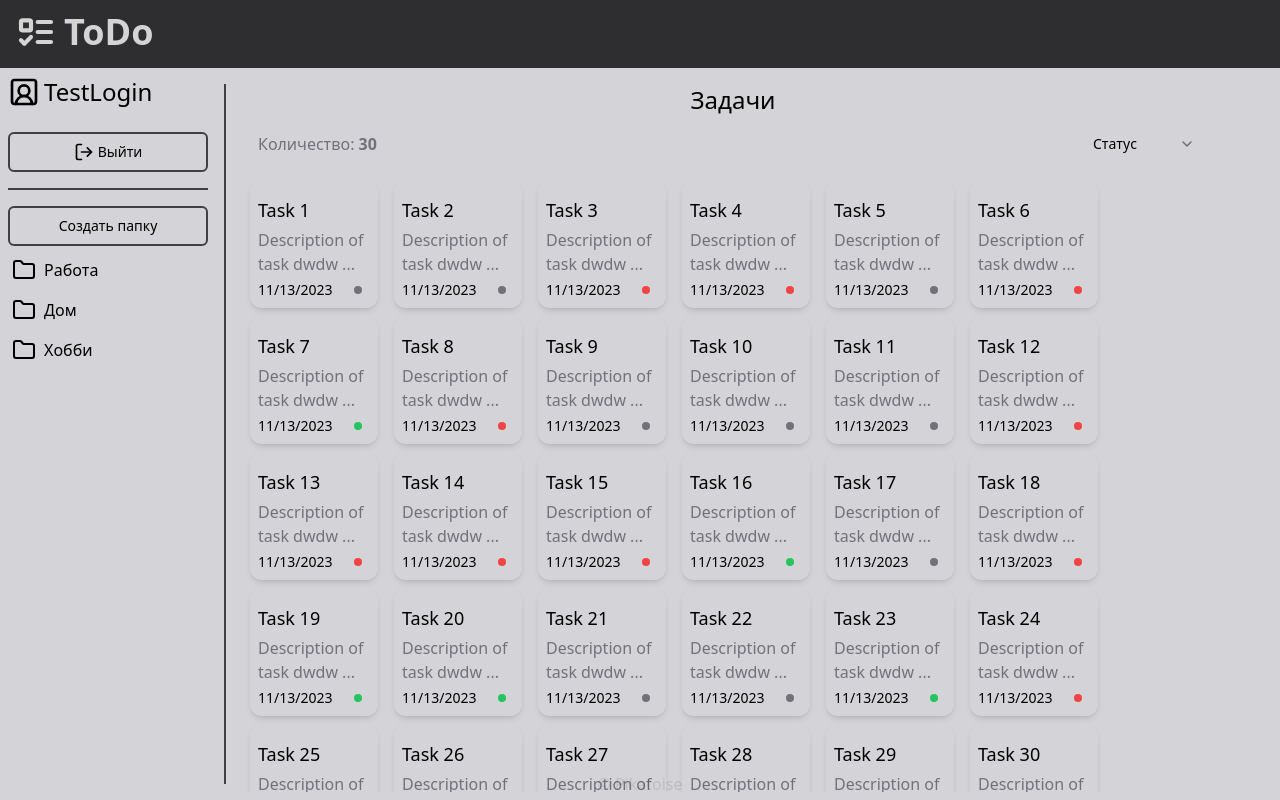
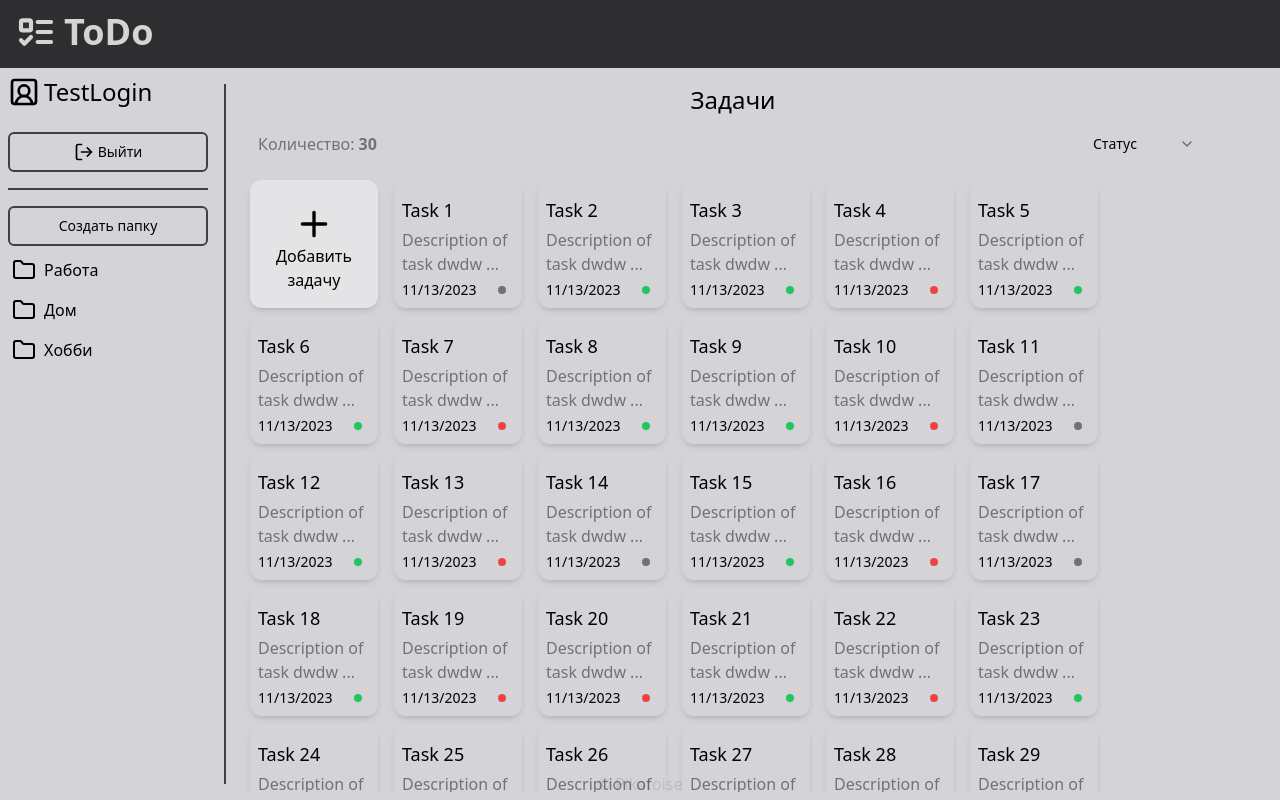
Before and after one commit to Pikatoise/ToDoWeb, a React (Vite) app in the folder Frontend/ToDo.React/: page / in a window 1280 px wide. Built offline with nearby package versions, Linux system fonts and the light colour scheme.

Commit message:
task add form, loading circles

```diff
--- a/Frontend/ToDo.React/src/api/TaskApi.ts
+++ b/Frontend/ToDo.React/src/api/TaskApi.ts
@@ -39,6 +39,8 @@ export const GetTasksByProfileId = (profileId: number): Array<Folder> => {
 			Description: `Description of task dwdw fre wdwd${i + 1}`,
 			ExpiryDate: new Date('2023-11-13'),
 			Status: Math.floor(Math.random() * (2 - -1) + -1),
+			ProfileId: -1,
+			isNotificated: Math.random() == 0,
 		};
 
 		tasks.push(task);
--- a/Frontend/ToDo.React/src/components/Form/TaskForm.tsx
+++ b/Frontend/ToDo.React/src/components/Form/TaskForm.tsx
@@ -3,7 +3,7 @@ import { FC, useState } from 'react';
 import { Input } from "@/components/ui/input";
 import { Pencil, ArrowLeft, Trash, Check } from "lucide-react";
 import styles from "@/styles/TaskForm.module.css";
-import { useUpdateTaskForm } from "@/hooks/useTaskForm";
+import { useTaskForm } from "@/hooks/useTaskForm";
 import { Button } from "@/components/ui/button";
 import { Calendar } from "@/components/ui/calendar";
 import { Select, SelectContent, SelectItem, SelectTrigger, SelectValue } from "@/components/ui/select";
@@ -15,7 +15,7 @@ import { GetFoldersByProfileId } from "@/api/FolderApi";
 import useAuth from "@/hooks/useAuth";
 
 interface TaskBodyProps {
-    task: Task;
+    task: Task | null;
     exitCallBack: () => void;
 }
 
@@ -27,13 +27,16 @@ const TaskBody: FC<TaskBodyProps> = ({ task, exitCallBack }) => {
         registerFolderId,
         registerStatus,
         onSubmitUpdate,
+        onSubmitAdd,
         errors,
         control
-    } = useUpdateTaskForm(task);
+    } = useTaskForm(task);
 
     const auth = useAuth();
 
     const [folders, setFolders] = useState<Folder[]>([{ Id: -1, Name: "Отсутствует", ProfileId: -1 }, ...GetFoldersByProfileId(auth?.user?.ProfileId!)]);
+
+    const isAddOrUpdate = task == null;
 
     const DeleteTask = () => {
         // Delete task through api call
@@ -42,10 +45,15 @@ const TaskBody: FC<TaskBodyProps> = ({ task, exitCallBack }) => {
     return (
         <form
             className={styles.form}
-            onSubmit={onSubmitUpdate}>
+            onSubmit={isAddOrUpdate ? onSubmitAdd : onSubmitUpdate}>
 
             <div className={styles.title}>
-                Редактировать
+                {
+                    isAddOrUpdate ?
+                        "Добавить"
+                        :
+                        "Редактировать"
+                }
             </div>
 
             <div>
@@ -148,10 +156,16 @@ const TaskBody: FC<TaskBodyProps> = ({ task, exitCallBack }) => {
                     <span className={styles.actionText}>Назад</span>
                 </Button>
 
-                <Button className={[styles.actionButton, styles.delete].join(' ')} onClick={DeleteTask}>
-                    <Trash width={30} height={30} />
-                    <span className={styles.actionText}>Удалить</span>
-                </Button>
+                {
+                    isAddOrUpdate ?
+                        <></>
+                        :
+                        <Button className={[styles.actionButton, styles.delete].join(' ')} onClick={DeleteTask}>
+                            <Trash width={30} height={30} />
+                            <span className={styles.actionText}>Удалить</span>
+                        </Button>
+
+                }
 
                 <Button className={[styles.actionButton, styles.submit].join(' ')} type="submit">
                     <Check width={30} height={30} />
--- a/Frontend/ToDo.React/src/components/List/TasksList.tsx
+++ b/Frontend/ToDo.React/src/components/List/TasksList.tsx
@@ -1,4 +1,4 @@
-import { FC, useState, useEffect } from 'react';
+import { FC, useState, useMemo } from 'react';
 import { Select, SelectContent, SelectItem, SelectTrigger, SelectValue } from "@/components/ui/select";
 import TaskItem from "@/components/Items/TaskItem";
 import Folder from "@/models/Folder";
@@ -6,19 +6,24 @@ import Task from "@/models/Task";
 import { GetTasksByProfile, GetTasksByProfileId } from "@/api/TaskApi";
 import useAuth from "@/hooks/useAuth";
 import styles from "@/styles/TaskList.module.css";
+import LoadingCircle, { LoadingCircleSize } from "@/components/Loading/LoadingCircle";
+import { Plus } from "lucide-react";
 
 interface TasksListBodyProps {
     folder: Folder | null,
     taskCallBack: (task: Task) => void;
+    addTaskCallBack: () => void;
 }
 
 const TasksListBody: FC<TasksListBodyProps> = ({ ...props }) => {
     const [tasks, setTasks] = useState<Task[]>([]);
+    const [isLoaded, setIsLoaded] = useState(false);
     const [statusFilter, setStatusFilter] = useState<string | null>(null);
     const auth = useAuth();
 
-    useEffect(() => {
-        setTasks(t => GetTasksByProfileId(auth?.user?.ProfileId!));
+    useMemo(() => {
+        setTasks(GetTasksByProfileId(auth?.user?.ProfileId!));
+        setIsLoaded(true);
     }, []);
 
     const tasksByFolder = props.folder != null ? tasks.filter(t => t.FolderId === props.folder!!.Id) : tasks;
@@ -66,9 +71,20 @@ const TasksListBody: FC<TasksListBodyProps> = ({ ...props }) => {
 
             <div className={styles.items}>
                 {
-                    tasksByFolderStatus.map(
-                        t => <TaskItem task={t} key={t.Id} clickCallBack={props.taskCallBack} />
-                    )
+                    isLoaded ?
+                        <>
+                            <div className={styles.card} onClick={() => props.addTaskCallBack()}>
+                                <Plus className={styles.icon} />
+                                Добавить задачу
+                            </div>
+
+                            {
+                                tasksByFolderStatus.map(
+                                    t => <TaskItem task={t} key={t.Id} clickCallBack={props.taskCallBack} />)
+                            }
+                        </>
+                        :
+                        <LoadingCircle size={LoadingCircleSize.Large} />
                 }
             </div>
         </div>
--- a/Frontend/ToDo.React/src/components/SidePanel/SidePanel.tsx
+++ b/Frontend/ToDo.React/src/components/SidePanel/SidePanel.tsx
@@ -1,4 +1,4 @@
-import { FC, useState } from 'react';
+import { FC, useState, useMemo } from 'react';
 import BurgerMenu from "@/components/BurgerMenu/BurgerMenu";
 import { Button } from "@/components/ui/button";
 import { LogOut, UserSquare2, Plus, Trash } from "lucide-react";
@@ -11,6 +11,7 @@ import FolderItem from "@/components/Items/FolderItem";
 import AlertDialog from "@/components/Dialog/AlertDialog";
 import { AlertDialogAction, AlertDialogCancel } from "@/components/ui/alert-dialog";
 import { GetFoldersByProfileId } from "@/api/FolderApi";
+import LoadingCircle, { LoadingCircleSize } from "../Loading/LoadingCircle";
 
 interface SidePanelProps {
     folderChange: (folder: Folder | null) => void;
@@ -19,11 +20,15 @@ interface SidePanelProps {
 const SidePanel: FC<SidePanelProps> = ({ ...props }) => {
     const auth = useAuth();
     const navigate = useNavigate();
-    const [folders, setFolders] = useState<Folder[]>(GetFoldersByProfileId(auth?.user?.ProfileId!));
+    const [folders, setFolders] = useState<Folder[]>([]);
+    const [isLoaded, setIsLoaded] = useState(false);
+    const [selectedFolder, setSelectedFolder] = useState<Folder | null>(null);
+    const [isDeleteDialogOpen, setDeleteDialogOpen] = useState(false);
 
-    const [selectedFolder, setSelectedFolder] = useState<Folder | null>(null);
-
-    const [isDeleteDialogOpen, setDeleteDialogOpen] = useState(false);
+    useMemo(() => {
+        setFolders(GetFoldersByProfileId(auth?.user?.ProfileId!));
+        setIsLoaded(true);
+    }, []);
 
     const ExitClick = () => {
         auth?.signOut(() => {
@@ -118,6 +123,7 @@ const SidePanel: FC<SidePanelProps> = ({ ...props }) => {
 
                     <div>
                         {
+                            isLoaded ?
                                 folders.length == 0 ?
                                     <div className={styles.noFolders}>Пусто</div>
                                     :
@@ -128,6 +134,9 @@ const SidePanel: FC<SidePanelProps> = ({ ...props }) => {
                                             onClickCallBack={SelectFolderCallBack}
                                             isSelected={selectedFolder?.Id == f.Id} />
                                     )
+                                :
+                                <LoadingCircle size={LoadingCircleSize.Small} />
+
                         }
                     </div>
                 </div>
--- a/Frontend/ToDo.React/src/hoc/AuthProvider.tsx
+++ b/Frontend/ToDo.React/src/hoc/AuthProvider.tsx
@@ -31,7 +31,13 @@ const AuthProvider: FC<PropsWithChildren> = ({ children }) => {
 
     //const [user, setUser] = useState<User | null>(getSession());
     // На время теста
-    const [user, setUser] = useState<User | null>({ Id: 0, Login: "TestLogin", Password: "TestPassword" });
+    const [user, setUser] = useState<User | null>(
+        {
+            Id: -1,
+            Login: "TestLogin",
+            Password: "TestPassword",
+            ProfileId: -1
+        });
 
     const signIn = async (params: SignInProps) => {
         const response = await AuthUser(params.User.Login ?? "", params.User.Password ?? "");
--- a/Frontend/ToDo.React/src/hooks/useTaskForm.ts
+++ b/Frontend/ToDo.React/src/hooks/useTaskForm.ts
@@ -10,7 +10,7 @@ interface FormData {
 	status: number;
 }
 
-export const useUpdateTaskForm = (oldTask: Task | null) => {
+export const useTaskForm = (oldTask: Task | null) => {
 	const {
 		register,
 		formState: { errors },
--- a/Frontend/ToDo.React/src/pages/HomePage.tsx
+++ b/Frontend/ToDo.React/src/pages/HomePage.tsx
@@ -11,6 +11,7 @@ const HomePage: FC = () => {
     const [width, setWidth] = useState(window.innerWidth);
     const [folder, setFolder] = useState<Folder | null>(null);
     const [task, setTask] = useState<Task | null>(null);
+    const [isAddingTask, setIsAddingTask] = useState<Boolean>(false);
 
     const separator = width > 640 ?
         <Separator orientation={Orientation.Vertical} margin={Margin.Small} />
@@ -36,8 +37,10 @@ const HomePage: FC = () => {
 
             {
                 task == null ?
-                    <TasksList folder={folder} taskCallBack={setTask} />
-
+                    isAddingTask ?
+                        <TaskForm task={null} exitCallBack={() => setIsAddingTask(false)} />
+                        :
+                        <TasksList folder={folder} taskCallBack={setTask} addTaskCallBack={() => setIsAddingTask(true)} />
                     :
                     <TaskForm task={task} exitCallBack={() => setTask(null)} />
             }
--- a/Frontend/ToDo.React/src/styles/TaskForm.module.css
+++ b/Frontend/ToDo.React/src/styles/TaskForm.module.css
@@ -1,5 +1,5 @@
 .form {
-	@apply flex flex-col justify-between w-full min-h-full pt-1 overflow-y-auto;
+	@apply flex flex-col justify-between px-2 w-full min-h-full pt-1 overflow-y-auto;
 
 	.title {
 		@apply flex justify-center text-xl font-bold mb-2;
--- a/Frontend/ToDo.React/src/styles/TaskList.module.css
+++ b/Frontend/ToDo.React/src/styles/TaskList.module.css
@@ -20,4 +20,12 @@
 	.items {
 		@apply flex flex-wrap max-sm:justify-between px-4;
 	}
+
+	.card {
+		@apply w-32 h-32 flex flex-col justify-center items-center text-center bg-zinc-200 mb-2 me-4 px-2 pt-4 pb-2 shadow-md rounded-xl hover:shadow-lg cursor-pointer;
+
+		.icon {
+			@apply w-10 h-10;
+		}
+	}
 }
```
Also changed, not shown: Frontend/ToDo.React/TODO.txt. Lines whose indentation alone changed are shown as unchanged.
